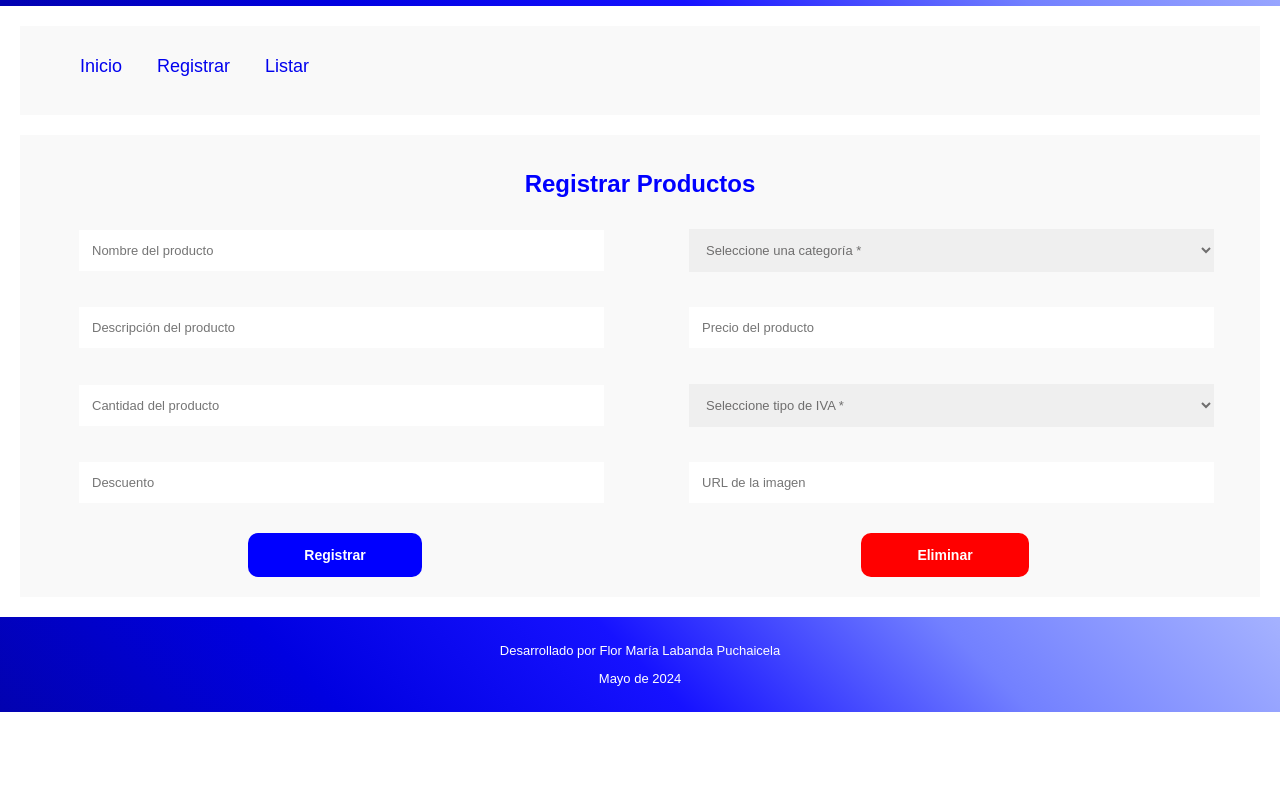
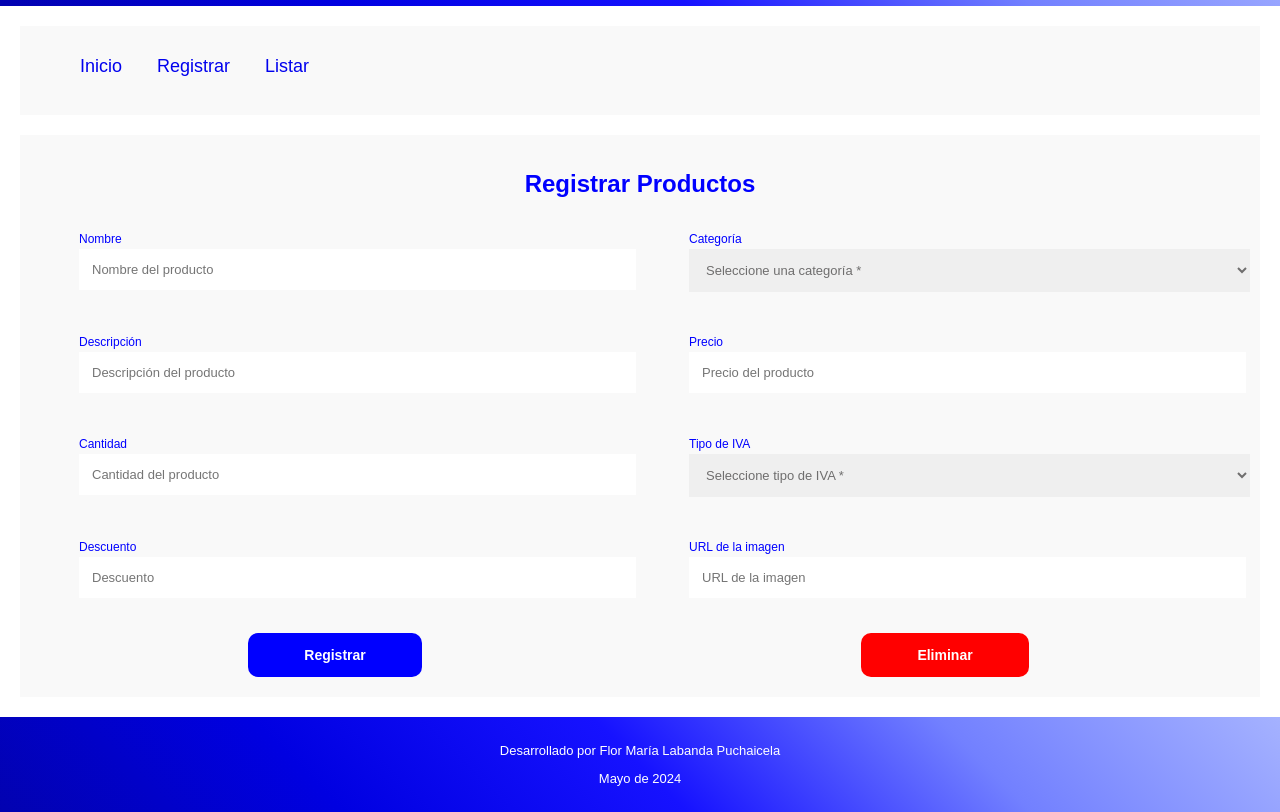
Before and after one commit to Mariq12/challenge-aluraGeek, a plain HTML site: page pages/registrar.html in a window 1280 px wide. Shown: the part 90-902 px from the top of the page. Before the commit the page ends 802 px from the top, so only its background shows below. Drawn offline with Linux system fonts and the light colour scheme.

Commit message:
Agregue label a los campos

```diff
--- a/pages/registrar.html
+++ b/pages/registrar.html
@@ -36,6 +36,7 @@
 
                 <form class="principal__formulario" data-formulario>
                     <fieldset class="formulario__campo">
+                        <label class="campo__etiqueta" for="nombre">Nombre</label>
                         <input
                             name="nombre"
                             id="nombre"
@@ -49,6 +50,7 @@
                         <span class="mensaje-error"></span>
                     </fieldset>
                     <fieldset class="formulario__campo">
+                        <label class="campo__etiqueta" for="categoria">Categoría</label>
                         <select name="categoria" id="categoria" required>
                             <option value="" disabled selected>Seleccione una categoría *</option>
                             <option value="electronica">Electrónica</option>
@@ -57,6 +59,7 @@
                         <span class="mensaje-error"></span>
                     </fieldset>
                     <fieldset class="formulario__campo">
+                        <label class="campo__etiqueta" for="descripcion">Descripción</label>
                         <input
                             name="descripcion"
                             id="descripcion"
@@ -68,6 +71,7 @@
                         <span class="mensaje-error"></span>
                     </fieldset>
                     <fieldset class="formulario__campo">
+                        <label class="campo__etiqueta" for="precio">Precio</label>
                         <input
                             name="precio"
                             id="precio"
@@ -80,6 +84,7 @@
                         <span class="mensaje-error"></span>
                     </fieldset>
                     <fieldset class="formulario__campo">
+                        <label class="campo__etiqueta" for="cantidad">Cantidad</label>
                         <input
                             name="cantidad"
                             id="cantidad"
@@ -92,6 +97,7 @@
                         <span class="mensaje-error"></span>
                     </fieldset>
                     <fieldset class="formulario__campo">
+                        <label class="campo__etiqueta" for="tipo_iva">Tipo de IVA</label>
                         <select name="tipo_iva" id="tipo_iva" required>
                             <option value="" disabled selected>Seleccione tipo de IVA *</option>
                             <option value="conIVA">Con IVA</option>
@@ -100,6 +106,7 @@
                         <span class="mensaje-error"></span>
                     </fieldset>
                     <fieldset class="formulario__campo">
+                        <label class="campo__etiqueta" for="descuento">Descuento</label>
                         <input
                             name="descuento"
                             id="descuento"
@@ -112,6 +119,7 @@
                         <span class="mensaje-error"></span>
                     </fieldset>
                     <fieldset class="formulario__campo">
+                        <label class="campo__etiqueta" for="url">URL de la imagen</label>
                         <input
                             name="url"
                             id="url"
--- a/styles/registrar.css
+++ b/styles/registrar.css
@@ -20,8 +20,8 @@ form {
     border: none;
     width: 100%;
     display: flex;
-    align-items: center;
-    justify-content: space-between;
+
+    flex-direction: column;
 }
 .formulario__campo select {
     width: 95%;
@@ -34,6 +34,13 @@ form {
 .formulario__campo input {
     margin-right: 40px;
     margin-left: 25px;
+}
+.campo__etiqueta {
+    font-weight: 500;
+    line-height: 20px;
+    margin-left: 25px;
+    font-size: 12px;
+    color: blue
 }
 .campo__completo {
     display: block;
```
